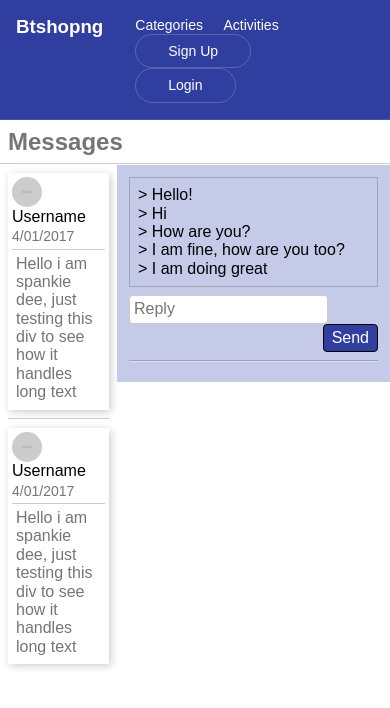
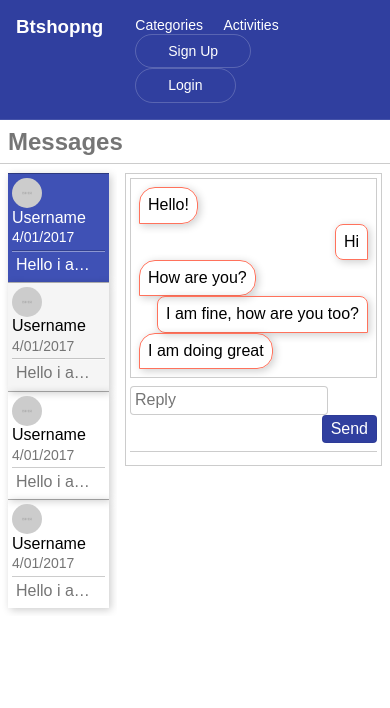
Before and after one commit to spankie/btshopng, a plain HTML site: page message.html in a window 390 px wide. Drawn offline with Linux system fonts and the light colour scheme.

Commit message:
prototype of message view ready, not responsive yet

```diff
--- a/css/style.css
+++ b/css/style.css
@@ -9,10 +9,6 @@
 .secondary-text-color  { color: #757575; }
 .divider-color         { border-color: #BDBDBD; }
 
-.head h2 {
-    color: #757575;
-}
-
 hr.light {
     border: 0;
     height: 0;
@@ -20,18 +16,62 @@ hr.light {
     border-bottom: 1px solid rgba(255, 255, 255, 0.4);
 }
 
-.v-align {
-    vertical-align: middle !important;
-}
-
-textarea {
-    min-width: inherit;
-    max-width: 35rem;
+.bid_text {
+    min-width: 85%;
+    max-width: 90%;
     max-height: 150px;
 }
 
+.chat {
+    /*height: 100px;*/
+    overflow-y: auto;
+}
+
+.msgs_summary {
+    /*height: 200px;*/
+    overflow-y: auto;
+}
+
+.msg {
+    text-overflow: ellipsis;
+    overflow: hidden;
+    white-space: nowrap;
+}
+
+.bubble_notme {
+    border-bottom-left-radius: 0px;
+    float: left;
+}
+
+.bubble_me {
+    border-bottom-right-radius: 0px;
+    float: right;
+}
+
+.msg_active {
+    background: #3F51B5;
+}
+
+.msg_active:hover {
+    background: #3F51B5 !important;
+}
+
+.unread {
+    background: whitesmoke;
+}
+
+.msg_active * { color: white; }
+
+.msg_summary {
+    cursor: pointer;
+}
+
+.msg_summary:hover {
+    background: whitesmoke;
+}
+
 @media screen and (max-width: 850px) {
-    textarea {
+    .bid_text {
         min-width: inherit;
         max-width: 85%;
         max-height: 150px;
@@ -50,7 +90,7 @@ textarea {
 }
 
 @media screen and (max-width: 650px) {
-    textarea {
+    .bid_text {
         min-width: 100%;
         max-width: 100%;
         max-height: 150px;
--- a/message.html
+++ b/message.html
@@ -31,58 +31,91 @@
         </nav>
 
         <div class="head ph0 ph5-m ph6-l ma2">
-            <h2>Messages</h2>
-        </div><hr class="light">
+            <h2 class="secondary-text-color">Messages</h2>
+        </div>
 
-        <div class="msg_body ph0 ph5-m ph6-l cf">
-            <div class="msg_summary fl w-30 pa2">
+        <hr class="light">
 
-                <div class="shadow-4 pa1 cf">
+        <div class="msg_body ph0 ph5-m ph6-l cf mw-80-m">
+
+            <div class="msgs_summary fl w-30 pa2">
+
+                <!-- each message summary on the side -->
+                <div class="msg_summary msg_active shadow-4 pa1 cf bt b--black-30" id="00">
                     <div class="dib">
-                        <img src="img/logo.png" width="30" height="30" class="v-align br-100 b--black-10">
-                        <p class="dib v-align">Username</p>
+                        <img src="img/logo.png" width="30" height="30" class="v-mid br-100 b--black-10">
+                        <p class="dib v-mid">Username</p>
                     </div>
-                    <span class="v-align fw1 f6 secondary-text-color">4/01/2017</span>
+                    <span class="v-mid fw1 f6 secondary-text-color">4/01/2017</span>
                     <hr class="light mt1">
-                    <div class="pa1 secondary-text-color">
+                    <div class="msg pa1 secondary-text-color">
                         Hello i am spankie dee, just testing this div to see how it handles long text
                     </div>
                 </div>
 
-                <hr class="light mv2">
+                <!--<hr class="light mv2">-->
 
-                <div class="shadow-4 pa1 cf">
+                <div class="msg_summary shadow-4 pa1 cf bt b--black-30 unread" id="01">
                     <div class="dib">
-                        <img src="img/logo.png" width="30" height="30" class="v-align br-100 b--black-10">
-                        <p class="dib v-align">Username</p>
+                        <img src="img/logo.png" width="30" height="30" class="v-mid br-100 b--black-10">
+                        <p class="dib v-mid">Username</p>
                     </div>
-                    <span class="v-align fw1 f6 secondary-text-color">4/01/2017</span>
+                    <span class="v-mid fw1 f6 secondary-text-color">4/01/2017</span>
                     <hr class="light mt1">
-                    <div class="pa1 secondary-text-color">
+                    <div class="msg pa1 secondary-text-color">
                         Hello i am spankie dee, just testing this div to see how it handles long text
                     </div>
                 </div>
+
+                <div class="msg_summary shadow-4 pa1 cf bt b--black-30" id="02">
+                    <div class="dib">
+                        <img src="img/logo.png" width="30" height="30" class="v-mid br-100 b--black-10">
+                        <p class="dib v-mid">Username</p>
+                    </div>
+                    <span class="v-mid fw1 f6 secondary-text-color">4/01/2017</span>
+                    <hr class="light mt1">
+                    <div class="msg pa1 secondary-text-color">
+                        Hello i am spankie dee, just testing this div to see how it handles long text
+                    </div>
+                </div>
+
+                <div class="msg_summary shadow-4 pa1 cf bt b--black-30" id="03">
+                    <div class="dib">
+                        <img src="img/logo.png" width="30" height="30" class="v-mid br-100 b--black-10">
+                        <p class="dib v-mid">Username</p>
+                    </div>
+                    <span class="v-mid fw1 f6 secondary-text-color">4/01/2017</span>
+                    <hr class="light mt1">
+                    <div class="msg pa1 secondary-text-color">
+                        Hello i am spankie dee, just testing this div to see how it handles long text
+                    </div>
+                </div>
+
             </div>
 
+            <div class="msg_chat fl w-70 pa2">
 
-
-            <div class="msg_chat fl w-70 pa2 light-primary-color">
-                <div class="pa1">
+                <div class="pa1 ba b--black-20">
 
                     <div class="chat ba b--black-20 pa2">
-                        <p>> Hello!</p>
-                        <p>> Hi</p>
-                        <p>> How are you?</p>
-                        <p>> I am fine, how are you too?</p>
-                        <p>> I am doing great</p>
+                        <div class="cf"><p class="bubble bubble_notme dib ba br4 b--light-red shadow-4 pa2">Hello!</p></div>
+                        <div class="cf"><p class="bubble bubble_me dib ba br3 b--light-red shadow-4 pa2">Hi</p></div>
+                        <div class="cf"><p class="bubble bubble_notme dib ba br4 b--light-red shadow-4 pa2">How are you?</p></div>
+                        <div class="cf"><p class="bubble bubble_me dib ba br3 b--light-red shadow-4 pa2">I am fine, how are you too?</p></div>
+                        <div class="cf"><p class="bubble bubble_notme dib ba br4 b--light-red shadow-4 pa2">I am doing great</p></div>
                     </div>
+
                     <div class="reply mt2 cf">
                         <p class="w-100"><input class="pa1 ba b--black-20 br2 w-80" type="text" name="reply" placeholder="Reply">
-                        <input class="ph2 pv1 dark-primary-color text-primary-color ba br2 fr" type="submit" name="submit_reply" value="Send"></p>
+                        <input class="ph2 pv1 dark-primary-color text-primary-color ba b--black-05 br2 fr" type="submit" name="submit_reply" value="Send"></p>
                     </div>
+
                     <hr class="light mv2">
+
                 </div>
+
             </div>
+
         </div>
 
         <!--/*<script src="js/scripts.js"></script>*/-->
```
Also changed, not shown: item.html (+18 -18 lines).
